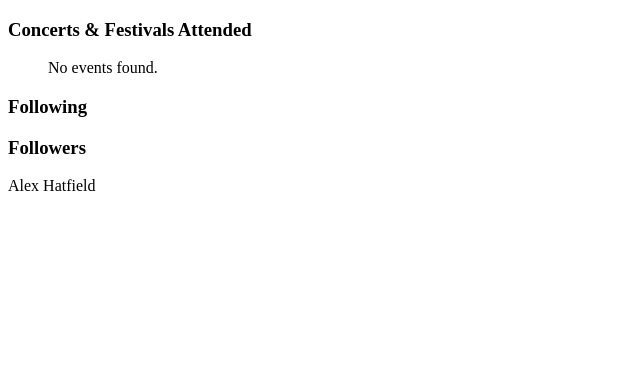
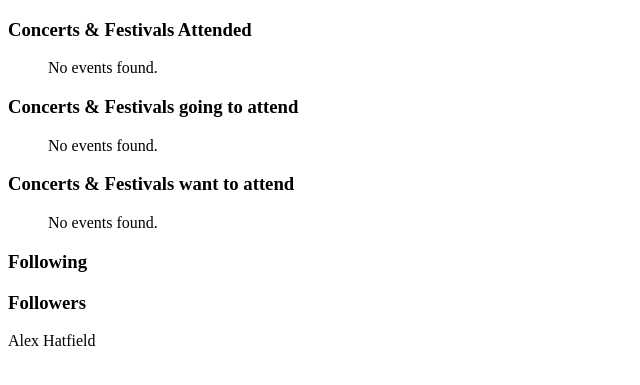
Before and after one commit to HatfieldAlex/festival-feed, a Django app: a page that uses users/templates/users/user_profile_page.html in a window 1280 px wide. Shown: the part 98-483 px from the top of the page, without its empty margins (0-640 px from the left). Run offline with Django 4.2, Linux system fonts and the light colour scheme; data comes from the database, SQL or seed files in the repository; both versions use the stored data as it was after the commit.

Commit message:
going/going/want to go functionality enabled

```diff
--- a/users/templates/users/edit_profile_page.html
+++ b/users/templates/users/edit_profile_page.html
@@ -11,11 +11,11 @@
         <p>
             {% if events_with_status %}
             {% for item in events_with_status %}
-            <li>{{ item.event.name }} at {{ item.event.venue }} in {{ item.event.year }}. Status: {{ item.status }}</li>
-            {% comment %} <form method="post" action="{% url 'delete_event' event.id %}">
+            <li>{{ item.name }} at {{ item.event.venue }} in {{ item.event.year }}. Status: {{ item.status }}</li>
+            <form method="post" action="{% url 'delete_event' item.event.id %}">
                 {% csrf_token %}
                 <button type="submit">Delete</button>
-            </form>  {% endcomment %}
+            </form>
             {% endfor %}
             {% else %}
             <p>No events found.</p>
--- a/users/templates/users/user_profile_page.html
+++ b/users/templates/users/user_profile_page.html
@@ -24,9 +24,35 @@ Profile | Festival Feeds
     <section>
         <h3>Concerts & Festivals Attended</h3>
         <ul>
-            {% if live_events %}
-            {% for event in live_events %}
-            <li>{{ event.name }} at {{ event.venue }} in {{ event.year }}</li>
+            {% if gone_events %}
+            {% for item in gone_events %}
+            <li>{{ item.live_event.name }} at {{ item.live_event.venue }} in {{ item.live_event.year }}</li>
+            {% endfor %}
+            {% else %}
+            <p>No events found.</p>
+            {% endif %}
+        </ul>
+    </section>
+
+    <section>
+        <h3>Concerts & Festivals going to attend</h3>
+        <ul>
+            {% if going_events %}
+            {% for item in going_events %}
+            <li>{{ item.live_event.name }} at {{ item.live_event.venue }} in {{ item.live_event.year }}</li>
+            {% endfor %}
+            {% else %}
+            <p>No events found.</p>
+            {% endif %}
+        </ul>
+    </section>
+
+    <section>
+        <h3>Concerts & Festivals want to attend</h3>
+        <ul>
+            {% if want_to_go_events %}
+            {% for item in want_to_go_events %}
+            <li>{{ item.live_event.name }} at {{ item.live_event.venue }} in {{ item.live_event.year }}</li>
             {% endfor %}
             {% else %}
             <p>No events found.</p>
--- a/users/views.py
+++ b/users/views.py
@@ -38,11 +38,17 @@ def user_profile_page(request, username):
     user = get_object_or_404(User, username=username) #this is the user object of the profile
     user_profile = user.profile
     gone_events = UserEventStatus.objects.filter(user=user, status='gone').select_related('live_event')
+    going_events = UserEventStatus.objects.filter(user=user, status='going').select_related('live_event')
+    want_to_go_events = UserEventStatus.objects.filter(user=user, status='gone').select_related('live_event')
     followed_users = user_profile.following.all()
     user_followers = user_profile.followers.all()
+
+
     return render(request, 'users/user_profile_page.html', {
         'user_profile': user_profile,
         "gone_events": gone_events,
+        "want_to_go_events": want_to_go_events,
+        "going_events": going_events,
         "followed_users": followed_users,
         "user_followers": user_followers})
 
@@ -118,6 +124,7 @@ def edit_profile_page(request):
 
 
 
+
 def delete_event(request, event_id):
     if request.method == 'POST':
         event = LiveEvent.objects.get(id=event_id)
```
Also changed, not shown: db.sqlite3.
